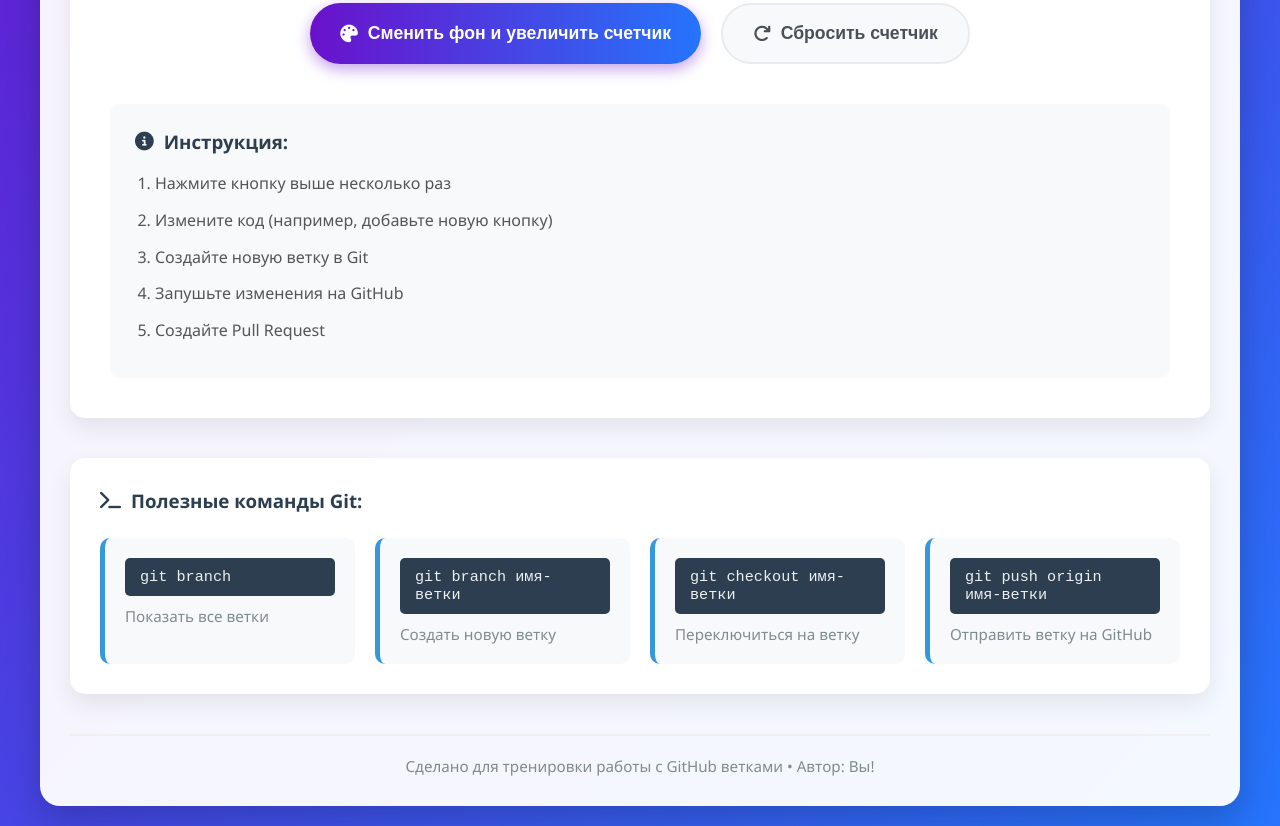
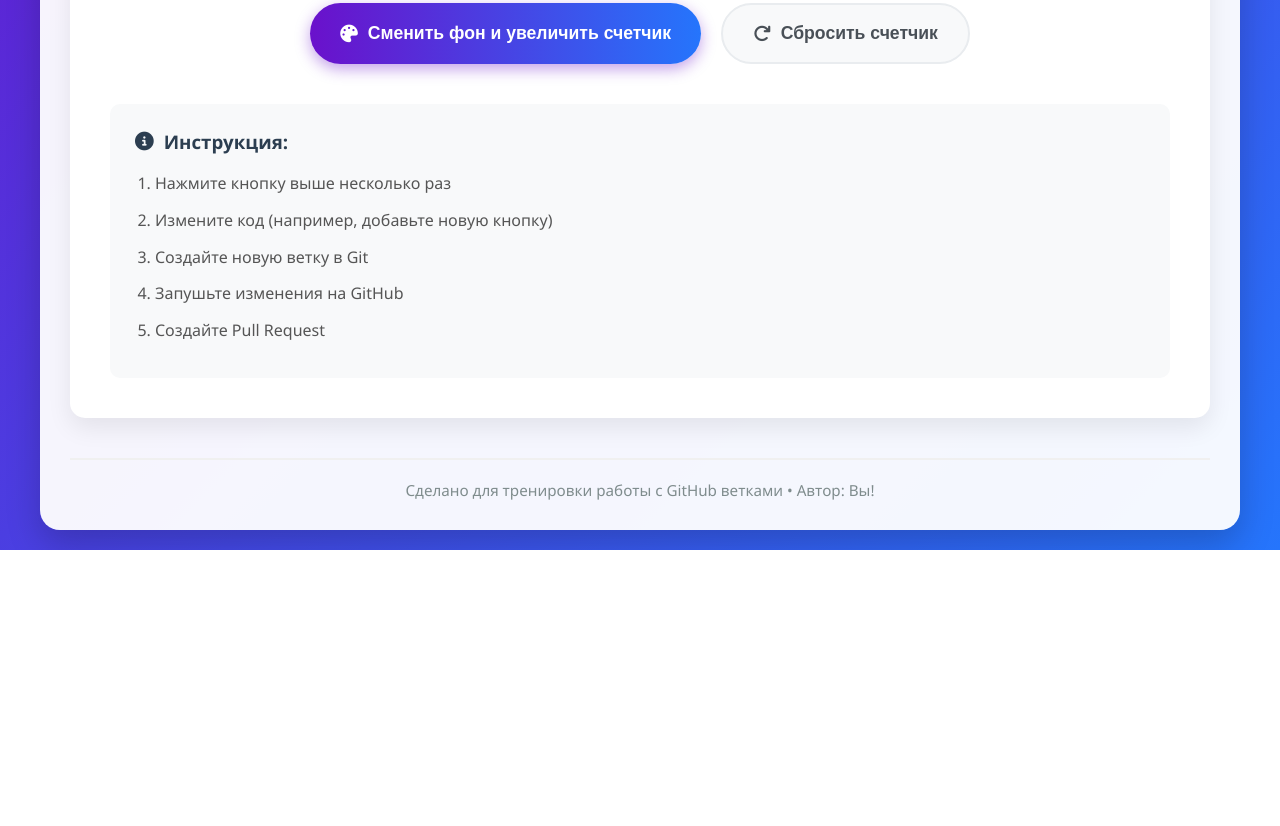
Before and after one commit to dimasic238/test, a plain HTML site: page index.html in a window 1280 px wide. Shown: the part 518-1344 px from the top of the page. After the commit the page ends 1068 px from the top, so only its background shows below. Drawn offline with Linux system fonts and the light colour scheme.

```diff
--- a/index.html
+++ b/index.html
@@ -43,27 +43,7 @@
                 </div>
             </div>
 
-            <div class="git-commands">
-                <h3><i class="fas fa-terminal"></i> Полезные команды Git:</h3>
-                <div class="commands-grid">
-                    <div class="command-card">
-                        <code>git branch</code>
-                        <p>Показать все ветки</p>
-                    </div>
-                    <div class="command-card">
-                        <code>git branch имя-ветки</code>
-                        <p>Создать новую ветку</p>
-                    </div>
-                    <div class="command-card">
-                        <code>git checkout имя-ветки</code>
-                        <p>Переключиться на ветку</p>
-                    </div>
-                    <div class="command-card">
-                        <code>git push origin имя-ветки</code>
-                        <p>Отправить ветку на GitHub</p>
-                    </div>
-                </div>
-            </div>
+
         </main>
 
         <footer>
```
